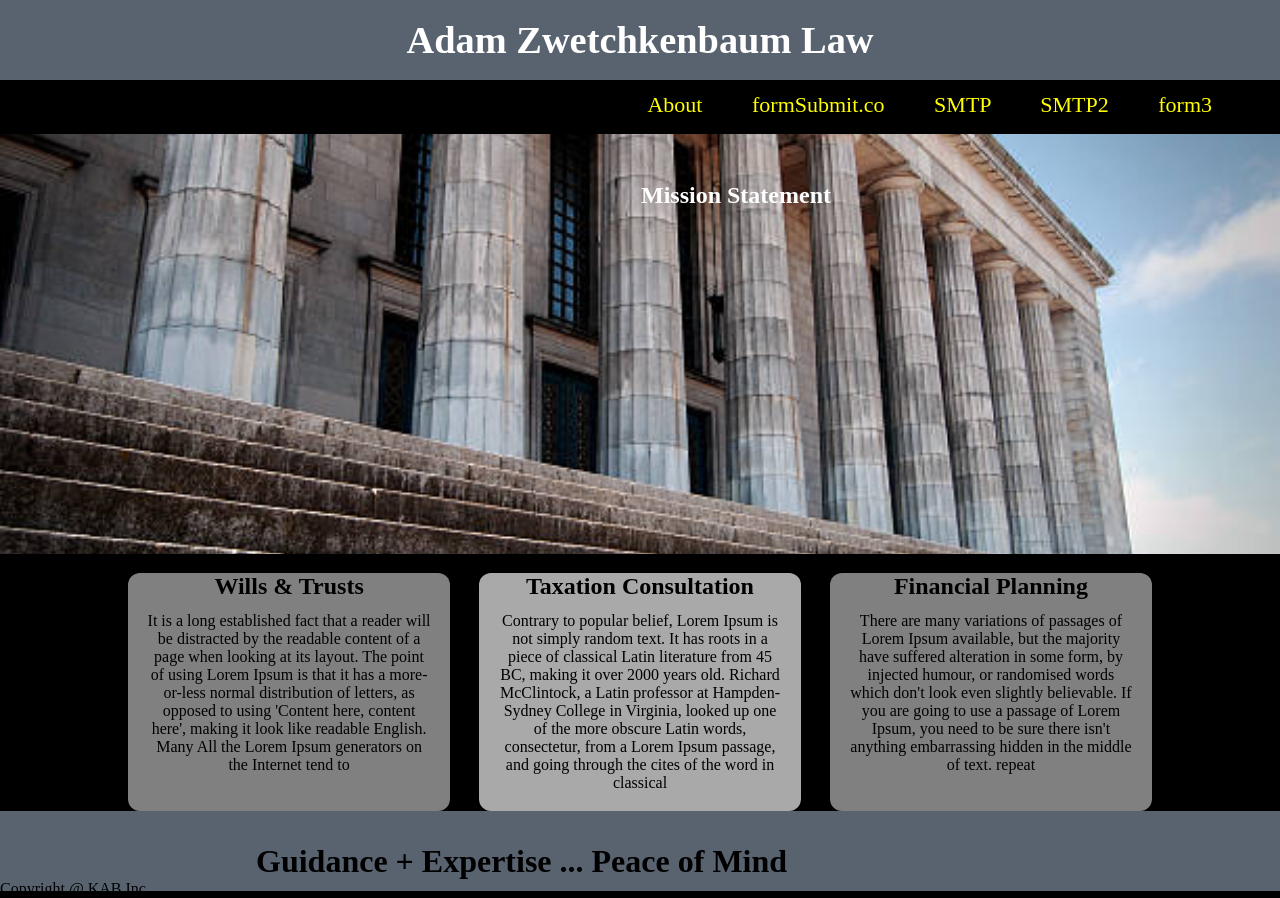
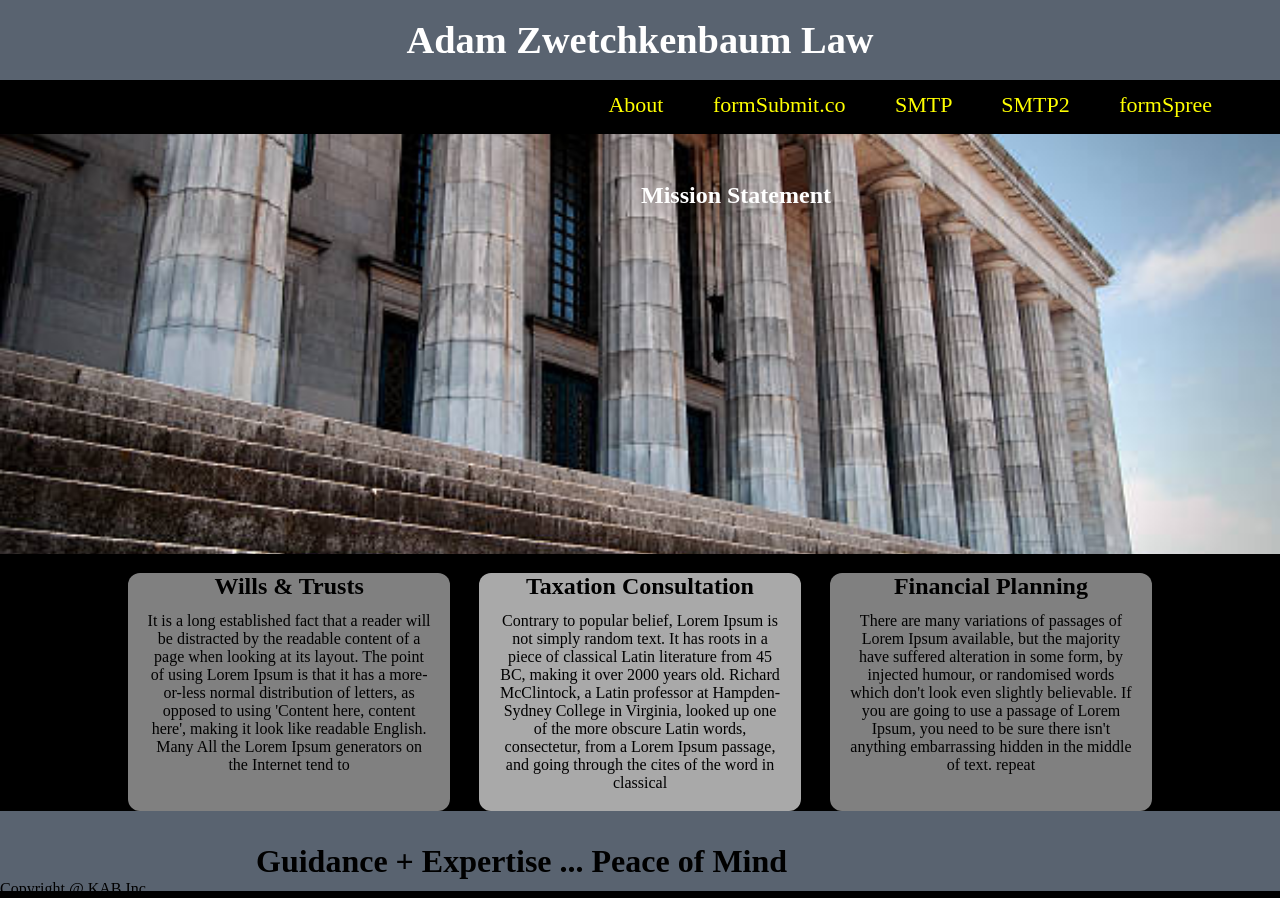
Before and after one commit to bjenn01776/webLaw, a plain HTML site: page index.htm in a window 1280 px wide. Drawn offline with Linux system fonts and the light colour scheme.

Commit message:
Add files via upload

```diff
--- a/index.htm
+++ b/index.htm
@@ -136,7 +136,7 @@ footer h1,h2,h2 { padding: 1.0em 0 0 8em}
 		<a href="./formSubmit.html"> formSubmit.co</a>
 		<a href="./formSMTP.html"> SMTP</a>
 		<a href="./formSMTP2.html">SMTP2</a>
-		<a href="./form3.html">form3</a>
+		<a href="./formSpree.html">formSpree</a>
 
 	</nav>
 
```
